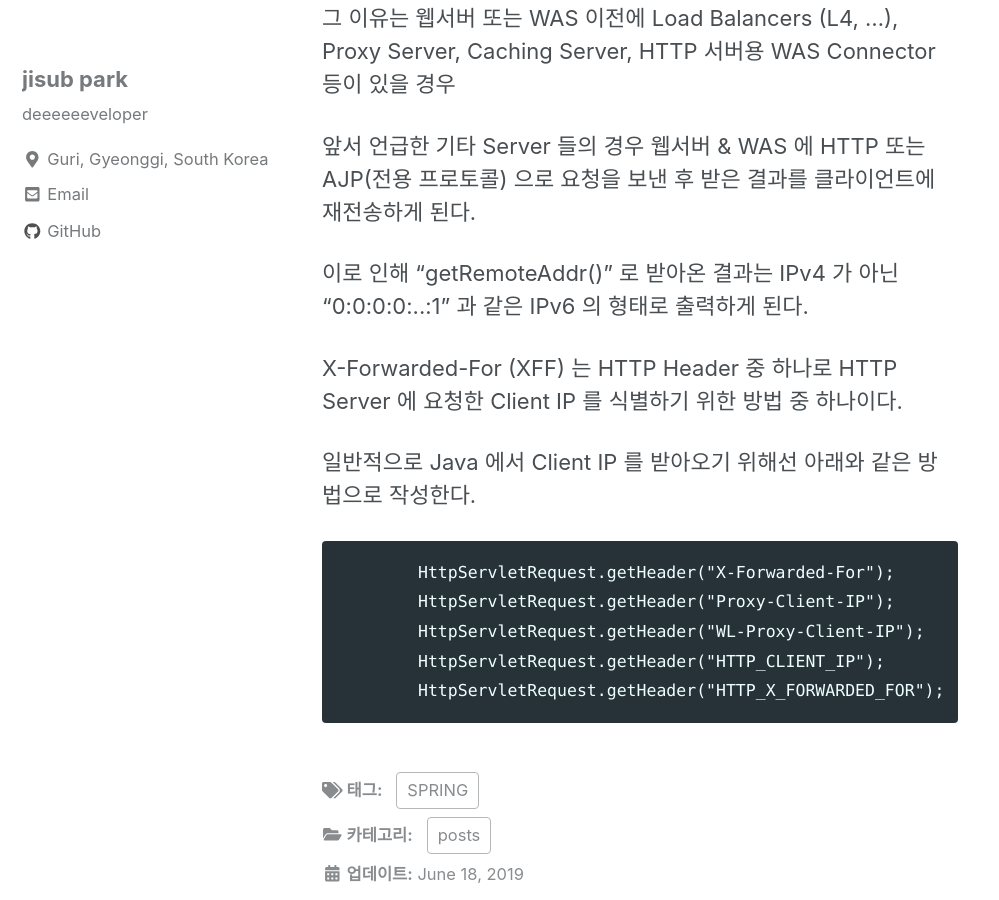
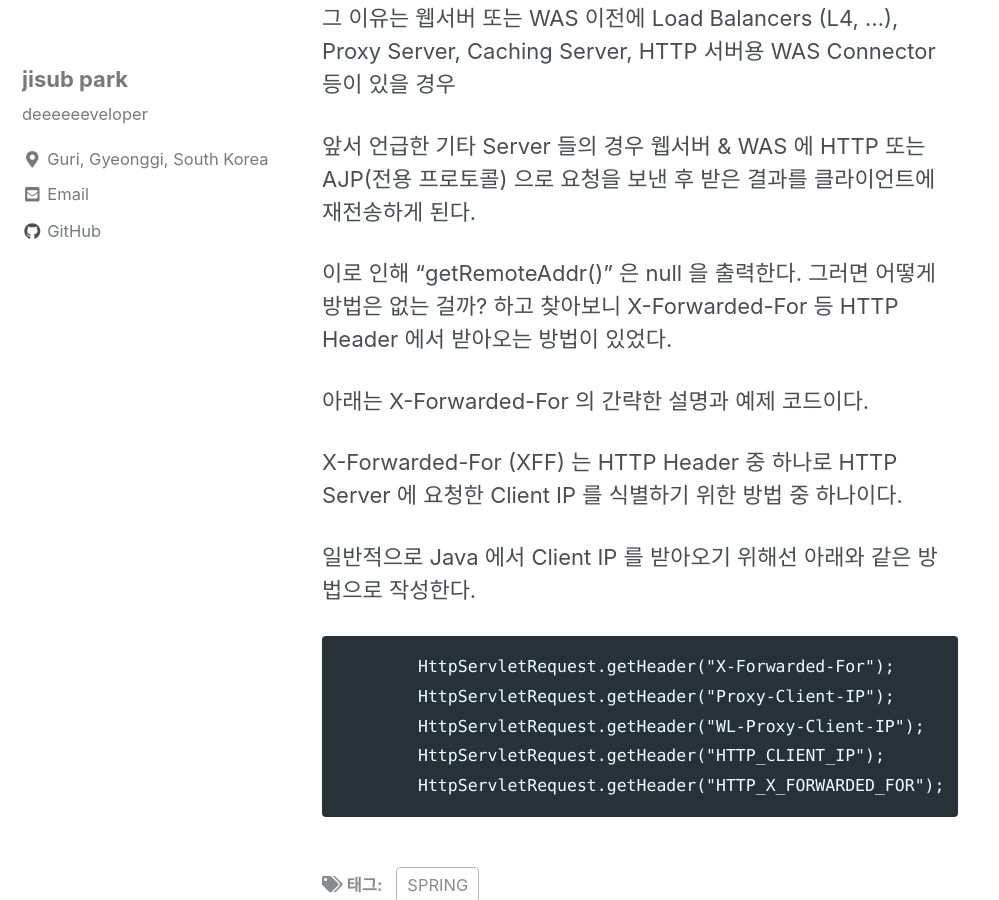
Before and after one commit to subji/subji.github.io, a Jekyll site: the page built from _posts/2019-06-18-getclientiponspring.md, in a window 1280 px wide and 900 px high, scrolled down 389 px. Shown: the whole window, without its empty margins (0-999 px from the left). Built offline with Jekyll 4.4.1, drawn with Linux system fonts in a browser that asks for light colours; cached includes are drawn as plain includes; nearby versions of some CDN libraries; comment, search, counter and statistics services are not loaded.

Commit message:
201906181316-Adjust-getclientiponspring

```diff
--- a/_posts/2019-06-18-getclientiponspring.md
+++ b/_posts/2019-06-18-getclientiponspring.md
@@ -13,7 +13,9 @@ Proxy 된 IP 의 경우 제대로 받아오지 못한다.
 
 앞서 언급한 기타 Server 들의 경우 웹서버 & WAS 에 HTTP 또는 AJP(전용 프로토콜) 으로 요청을 보낸 후 받은 결과를 클라이언트에 재전송하게 된다.
 
-이로 인해 "getRemoteAddr()" 로 받아온 결과는 IPv4 가 아닌 "0:0:0:0:..:1" 과 같은 IPv6 의 형태로 출력하게 된다.
+이로 인해 "getRemoteAddr()" 은 null 을 출력한다. 그러면 어떻게 방법은 없는 걸까? 하고 찾아보니 X-Forwarded-For 등 HTTP Header 에서 받아오는 방법이 있었다.
+
+아래는 X-Forwarded-For 의 간략한 설명과 예제 코드이다.
 
 X-Forwarded-For (XFF) 는 HTTP Header 중 하나로 HTTP Server 에 요청한 Client IP 를 식별하기 위한 방법 중 하나이다.
 
```
